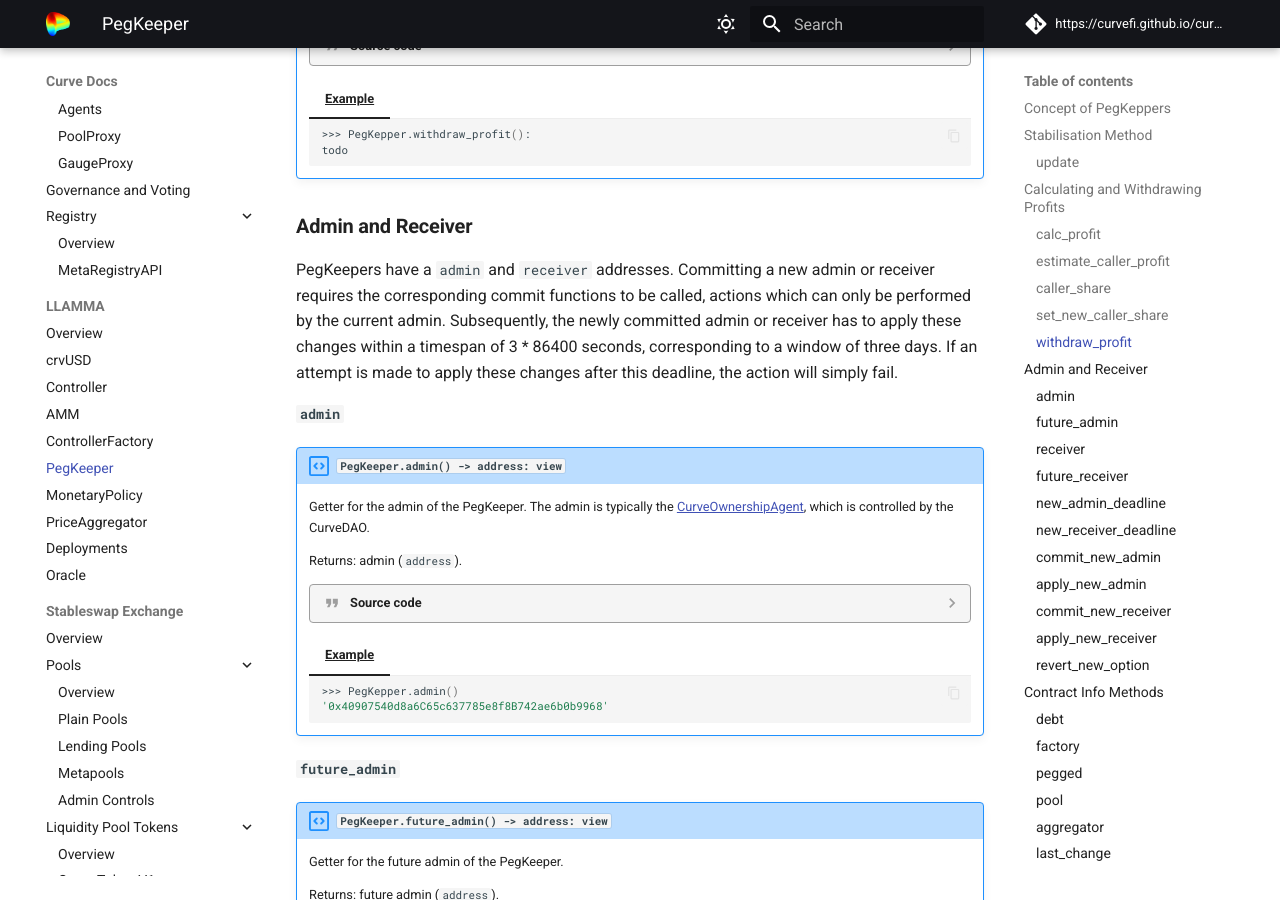
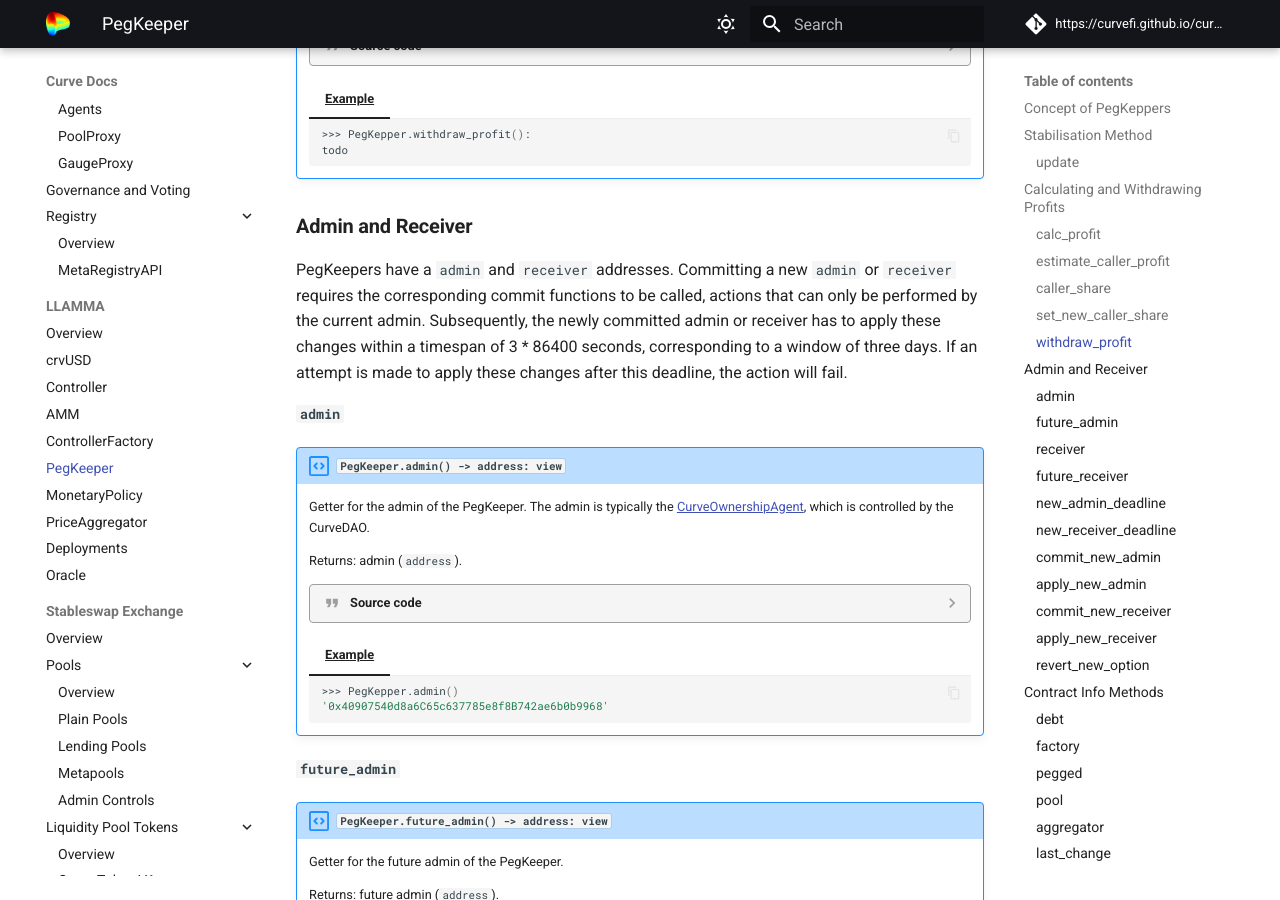
Before and after one commit to CurveDocs/curve-docs, an MkDocs documentation site: the page built from docs/LLAMMA/pegkeeper.md, in a window 1280 px wide and 900 px high, scrolled down 3950 px. Built offline with MkDocs 1.6.1 and Material for MkDocs 9.7.7, drawn with Linux system fonts in a browser that asks for light colours.

Commit message:
Update docs/LLAMMA/pegkeeper.md

```diff
--- a/docs/LLAMMA/pegkeeper.md
+++ b/docs/LLAMMA/pegkeeper.md
@@ -437,7 +437,7 @@
 
 ## **Admin and Receiver**
 PegKeepers have a `admin` and `receiver` addresses.
-Committing a new admin or receiver requires the corresponding commit functions to be called, actions which can only be performed by the current admin. Subsequently, the newly committed admin or receiver has to apply these changes within a timespan of 3 * 86400 seconds, corresponding to a window of three days. If an attempt is made to apply these changes after this deadline, the action will simply fail.
+Committing a new `admin` or `receiver` requires the corresponding commit functions to be called, actions that can only be performed by the current admin. Subsequently, the newly committed admin or receiver has to apply these changes within a timespan of 3 * 86400 seconds, corresponding to a window of three days. If an attempt is made to apply these changes after this deadline, the action will fail.
 
 
 ### `admin`
```
